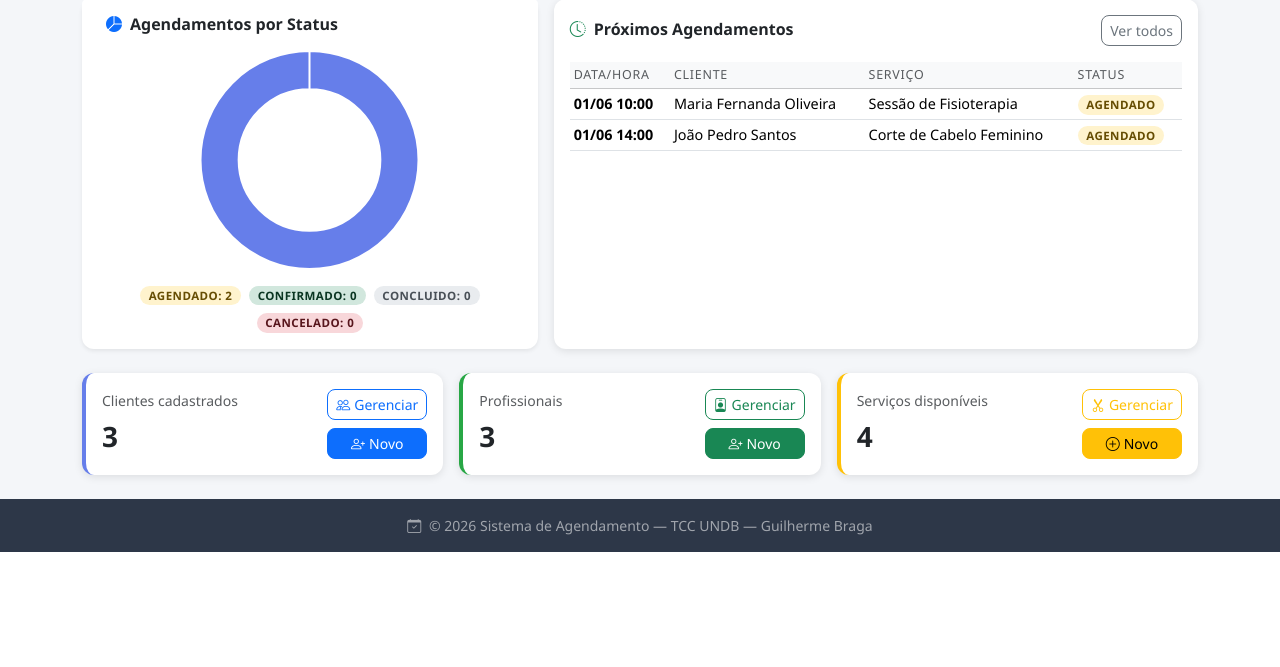
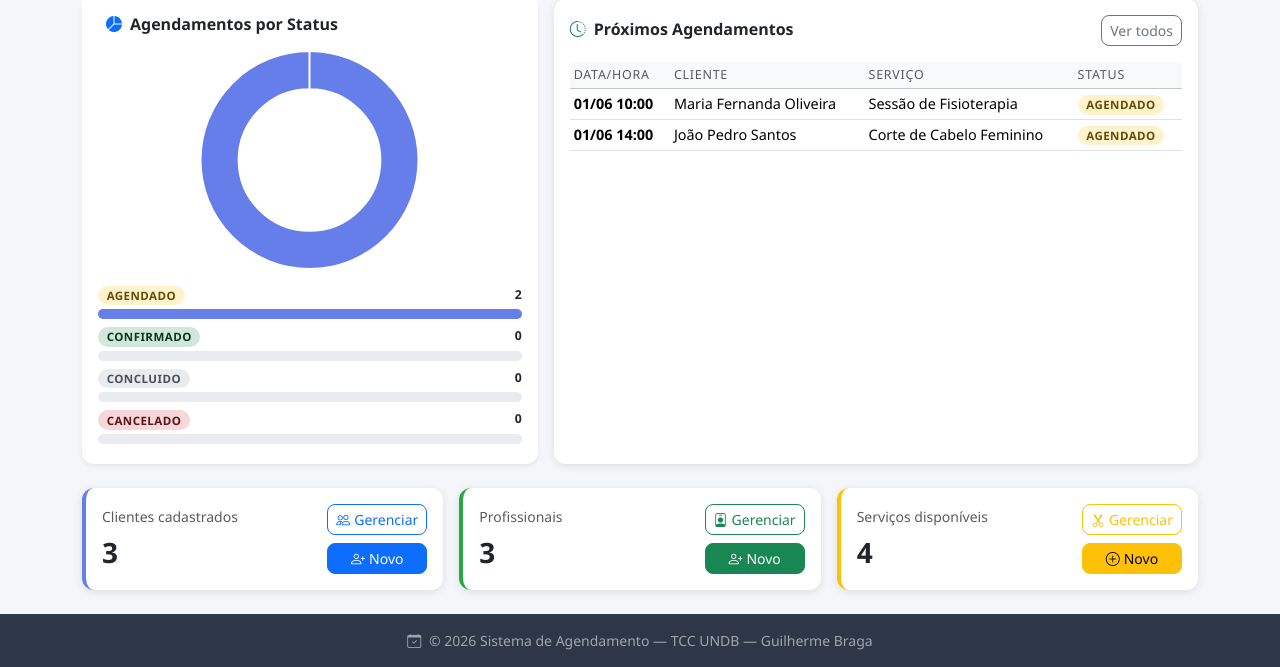
Before and after one commit to engguilhermebraga/agendamento-api, a Spring Boot app: page /dashboard in a window 1280 px wide. Shown: the part 300-967 px from the top of the page. Before the commit the page ends 852 px from the top, so only its background shows below. Run offline with Spring Boot 4, Linux system fonts and the light colour scheme; data comes from the database, SQL or seed files in the repository; some of the project's set-up classes (security, data sources, template engines, error pages and the like) are left out, and stand-ins take their place.

Commit message:
fix(dashboard): corrigir renderização do gráfico Chart.js usando canvas.dataset
Substitui th:inline="javascript" + [[${...}]] (não confiável em fragmentos
Thymeleaf passados como parâmetro de layout) por leitura dos atributos
data-* injetados via th:attr no elemento <canvas>.

Os valores totalAgendado/Confirmado/Concluido/Cancelado são escritos pelo
controller como data-agendado, data-confirmado, etc. e lidos via
canvas.dataset no JavaScript puro, sem dependência de Thymeleaf no script.

Adiciona barras de progresso Bootstrap como visualização alternativa
independente de JavaScript.

https://claude.ai/code/session_01FVgv5t1rPbfx9UQ53ou1JZ

```diff
--- a/agendamento-api/src/main/resources/templates/dashboard/index.html
+++ b/agendamento-api/src/main/resources/templates/dashboard/index.html
@@ -78,23 +78,62 @@
                     </h6>
                 </div>
                 <div class="card-body d-flex flex-column justify-content-between">
+
+                    <!-- Gráfico doughnut — Canvas com dados via data-* (Thymeleaf th:attr) -->
                     <div class="d-flex justify-content-center align-items-center" style="min-height:220px;">
-                        <canvas id="graficoAgendamentosStatus" style="max-height:220px;"></canvas>
+                        <canvas id="graficoAgendamentosStatus"
+                                th:attr="data-agendado=${totalAgendado},
+                                         data-confirmado=${totalConfirmado},
+                                         data-concluido=${totalConcluido},
+                                         data-cancelado=${totalCancelado}"
+                                style="max-height:220px;"></canvas>
                     </div>
-                    <div class="d-flex flex-wrap justify-content-center gap-2 mt-3">
-                        <span class="badge badge-status badge-agendado">
-                            AGENDADO: <span th:text="${totalAgendado}">0</span>
-                        </span>
-                        <span class="badge badge-status badge-confirmado">
-                            CONFIRMADO: <span th:text="${totalConfirmado}">0</span>
-                        </span>
-                        <span class="badge badge-status badge-concluido">
-                            CONCLUIDO: <span th:text="${totalConcluido}">0</span>
-                        </span>
-                        <span class="badge badge-status badge-cancelado">
-                            CANCELADO: <span th:text="${totalCancelado}">0</span>
-                        </span>
+
+                    <!-- Barras de progresso Bootstrap — visualização alternativa sem JS -->
+                    <div class="mt-3">
+                        <div class="mb-2">
+                            <div class="d-flex justify-content-between small mb-1">
+                                <span class="badge badge-status badge-agendado">AGENDADO</span>
+                                <span class="fw-semibold small" th:text="${totalAgendado}">0</span>
                             </div>
+                            <div class="progress" style="height:10px; border-radius:6px;">
+                                <div class="progress-bar" role="progressbar"
+                                     style="background:#667eea;"
+                                     th:style="'background:#667eea; width:' + (${totalAgendamentos > 0 ? totalAgendado * 100 / totalAgendamentos : 0}) + '%'"></div>
+                            </div>
+                        </div>
+                        <div class="mb-2">
+                            <div class="d-flex justify-content-between small mb-1">
+                                <span class="badge badge-status badge-confirmado">CONFIRMADO</span>
+                                <span class="fw-semibold small" th:text="${totalConfirmado}">0</span>
+                            </div>
+                            <div class="progress" style="height:10px; border-radius:6px;">
+                                <div class="progress-bar bg-success" role="progressbar"
+                                     th:style="'width:' + (${totalAgendamentos > 0 ? totalConfirmado * 100 / totalAgendamentos : 0}) + '%'"></div>
+                            </div>
+                        </div>
+                        <div class="mb-2">
+                            <div class="d-flex justify-content-between small mb-1">
+                                <span class="badge badge-status badge-concluido">CONCLUIDO</span>
+                                <span class="fw-semibold small" th:text="${totalConcluido}">0</span>
+                            </div>
+                            <div class="progress" style="height:10px; border-radius:6px;">
+                                <div class="progress-bar bg-secondary" role="progressbar"
+                                     th:style="'width:' + (${totalAgendamentos > 0 ? totalConcluido * 100 / totalAgendamentos : 0}) + '%'"></div>
+                            </div>
+                        </div>
+                        <div class="mb-1">
+                            <div class="d-flex justify-content-between small mb-1">
+                                <span class="badge badge-status badge-cancelado">CANCELADO</span>
+                                <span class="fw-semibold small" th:text="${totalCancelado}">0</span>
+                            </div>
+                            <div class="progress" style="height:10px; border-radius:6px;">
+                                <div class="progress-bar bg-danger" role="progressbar"
+                                     th:style="'width:' + (${totalAgendamentos > 0 ? totalCancelado * 100 / totalAgendamentos : 0}) + '%'"></div>
+                            </div>
+                        </div>
+                    </div>
+
                 </div>
             </div>
         </div>
@@ -207,27 +246,23 @@
 
     </div>
 
-    <!-- Chart.js e inicialização do gráfico — dentro do fragmento para o Thymeleaf processar -->
+    <!-- Chart.js — lê os valores do canvas via data-* (injetados pelo Thymeleaf com th:attr) -->
     <script src="https://cdn.jsdelivr.net/npm/chart.js@4.4.3/dist/chart.umd.min.js"></script>
-    <script th:inline="javascript">
-        const agendamentosPorStatus = {
-            agendado:   [[${totalAgendado}]],
-            confirmado: [[${totalConfirmado}]],
-            concluido:  [[${totalConcluido}]],
-            cancelado:  [[${totalCancelado}]]
-        };
+    <script>
+        (function () {
+            var canvas = document.getElementById('graficoAgendamentosStatus');
+            if (!canvas) return;
+            var agendado   = parseInt(canvas.dataset.agendado   || '0', 10);
+            var confirmado = parseInt(canvas.dataset.confirmado || '0', 10);
+            var concluido  = parseInt(canvas.dataset.concluido  || '0', 10);
+            var cancelado  = parseInt(canvas.dataset.cancelado  || '0', 10);
 
-        new Chart(document.getElementById('graficoAgendamentosStatus'), {
+            new Chart(canvas, {
                 type: 'doughnut',
                 data: {
                     labels: ['AGENDADO', 'CONFIRMADO', 'CONCLUIDO', 'CANCELADO'],
                     datasets: [{
-                    data: [
-                        agendamentosPorStatus.agendado,
-                        agendamentosPorStatus.confirmado,
-                        agendamentosPorStatus.concluido,
-                        agendamentosPorStatus.cancelado
-                    ],
+                        data: [agendado, confirmado, concluido, cancelado],
                         backgroundColor: ['#667eea', '#28a745', '#6c757d', '#dc3545'],
                         borderWidth: 2,
                         borderColor: '#fff'
@@ -240,6 +275,7 @@
                     maintainAspectRatio: false
                 }
             });
+        })();
     </script>
 
 </div>
```
Lines whose indentation alone changed are shown as unchanged.
